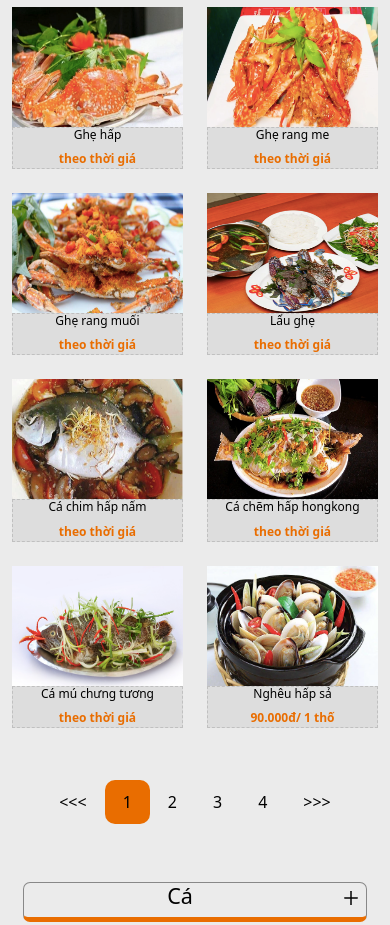
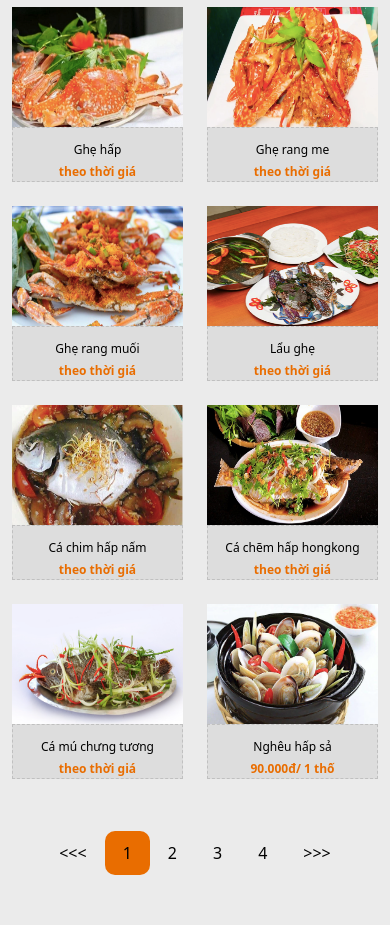
Before and after one commit to loctran1411/restaurant, a React (Create React App) app: page /cate/ in a window 390 px wide. Shown: the part 1460-2385 px from the top of the page. Built offline with nearby package versions, Linux system fonts and the light colour scheme; a web font is replaced by a local one.

Commit message:
refix css

```diff
--- a/src/styles/product-card.css
+++ b/src/styles/product-card.css
@@ -130,6 +130,9 @@
   .product__content h5 {
     font-size: 12px;
     justify-content: center;
+    height: 25px;
+    align-content: flex-end;
+    margin: 5px;
   }
 
   .product__price {
```
